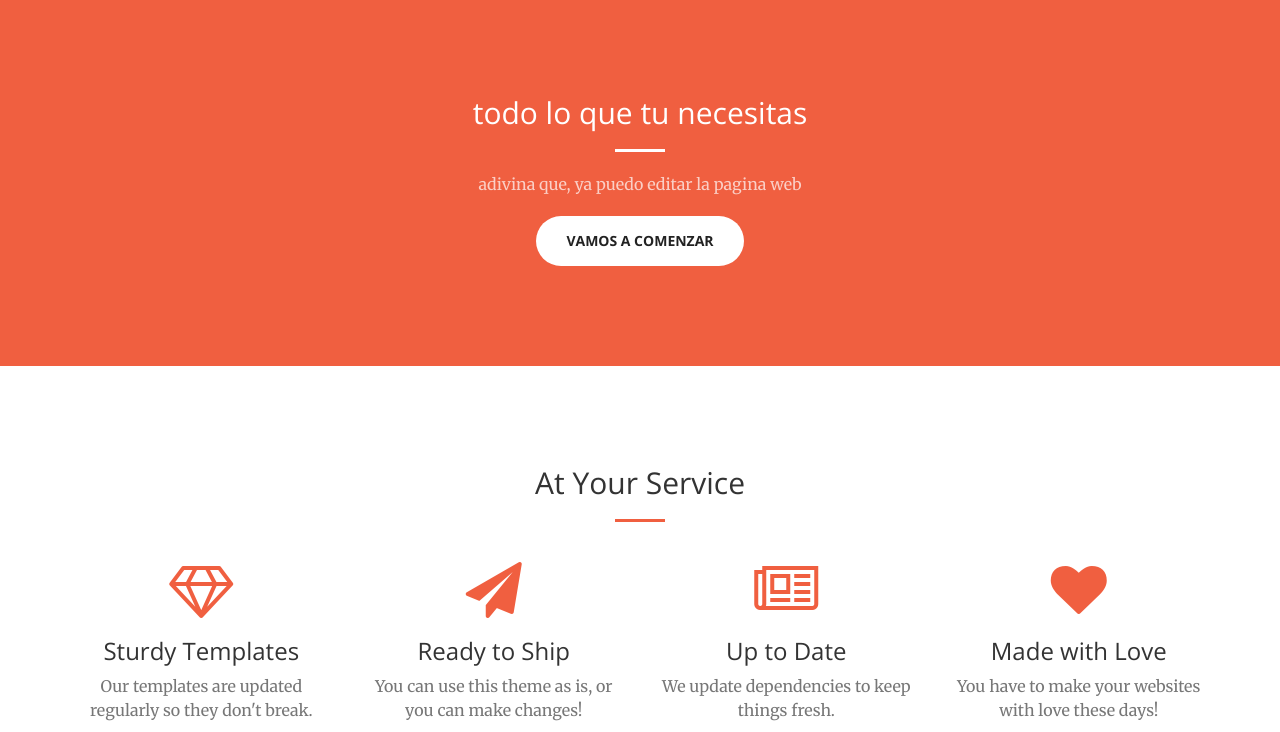
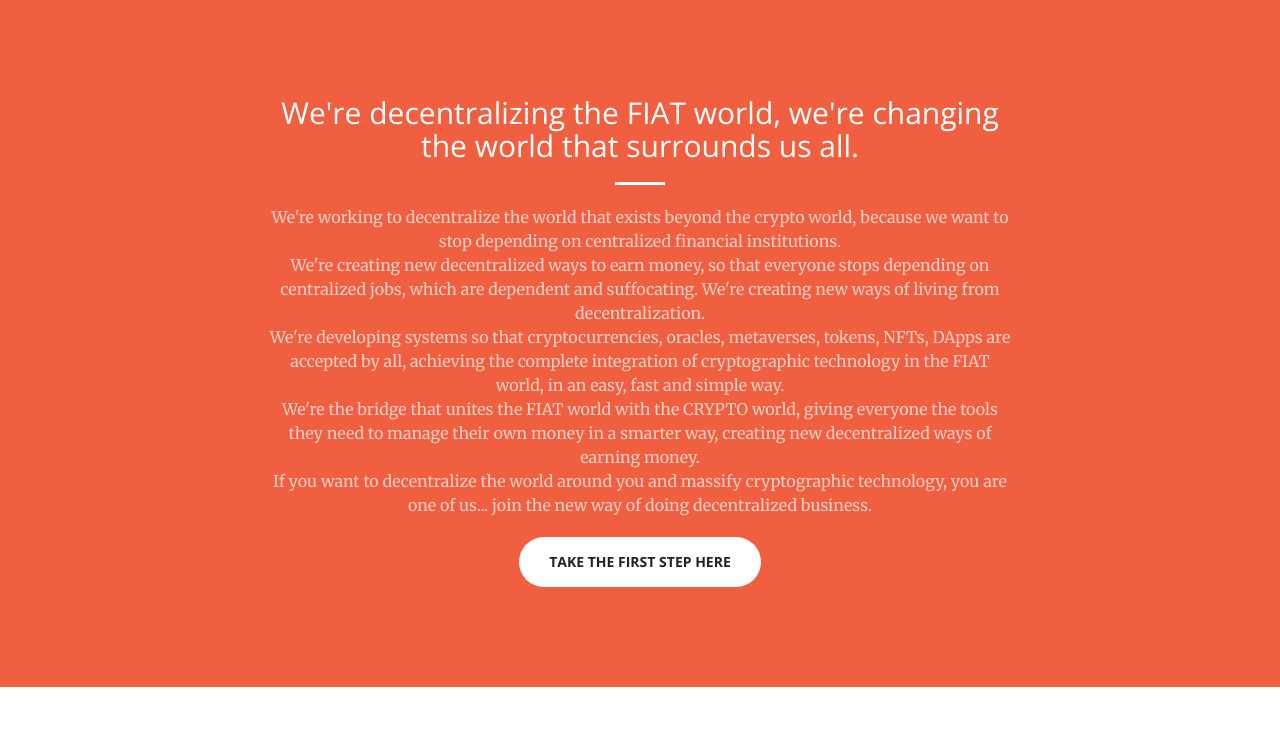
Before and after one commit to soujiang/soujiang.github.io, a Jekyll site: the page built from index.html, in a window 1280 px wide and 900 px high, scrolled down 736 px, cut to the strip 168-900 px from the top of the window. Built offline with Jekyll 4.4.1, drawn with Linux system fonts in a browser that asks for light colours.

Commit message:
call to action

```diff
--- a/_includes/call-to-action.html
+++ b/_includes/call-to-action.html
@@ -2,10 +2,18 @@
     <div class="container">
         <div class="row">
             <div class="col-lg-8 col-lg-offset-2 text-center">
-                <h2 class="section-heading">todo lo que tu necesitas</h2>
+                <h2 class="section-heading">We're decentralizing the FIAT world, we're changing the world that surrounds us all.</h2>
                 <hr class="light">
-                <p class="text-faded">adivina que, ya puedo editar la pagina web</p>
-                <a href="#" class="btn btn-default btn-xl">vamos a comenzar</a>
+                <p class="text-faded">We're working to decentralize the world that exists beyond the crypto world, because we want to stop depending on centralized financial institutions. </br>
+
+                    We're creating new decentralized ways to earn money, so that everyone stops depending on centralized jobs, which are dependent and suffocating. We're creating new ways of living from decentralization.</br>
+
+                    We're developing systems so that cryptocurrencies, oracles, metaverses, tokens, NFTs, DApps are accepted by all, achieving the complete integration of cryptographic technology in the FIAT world, in an easy, fast and simple way.</br>
+
+                    We're the bridge that unites the FIAT world with the CRYPTO world, giving everyone the tools they need to manage their own money in a smarter way, creating new decentralized ways of earning money.</br>
+
+                    If you want to decentralize the world around you and massify cryptographic technology, you are one of us... join the new way of doing decentralized business.</p>
+                <a href="#" class="btn btn-default btn-xl">take the first step here</a>
             </div>
         </div>
     </div>
```
